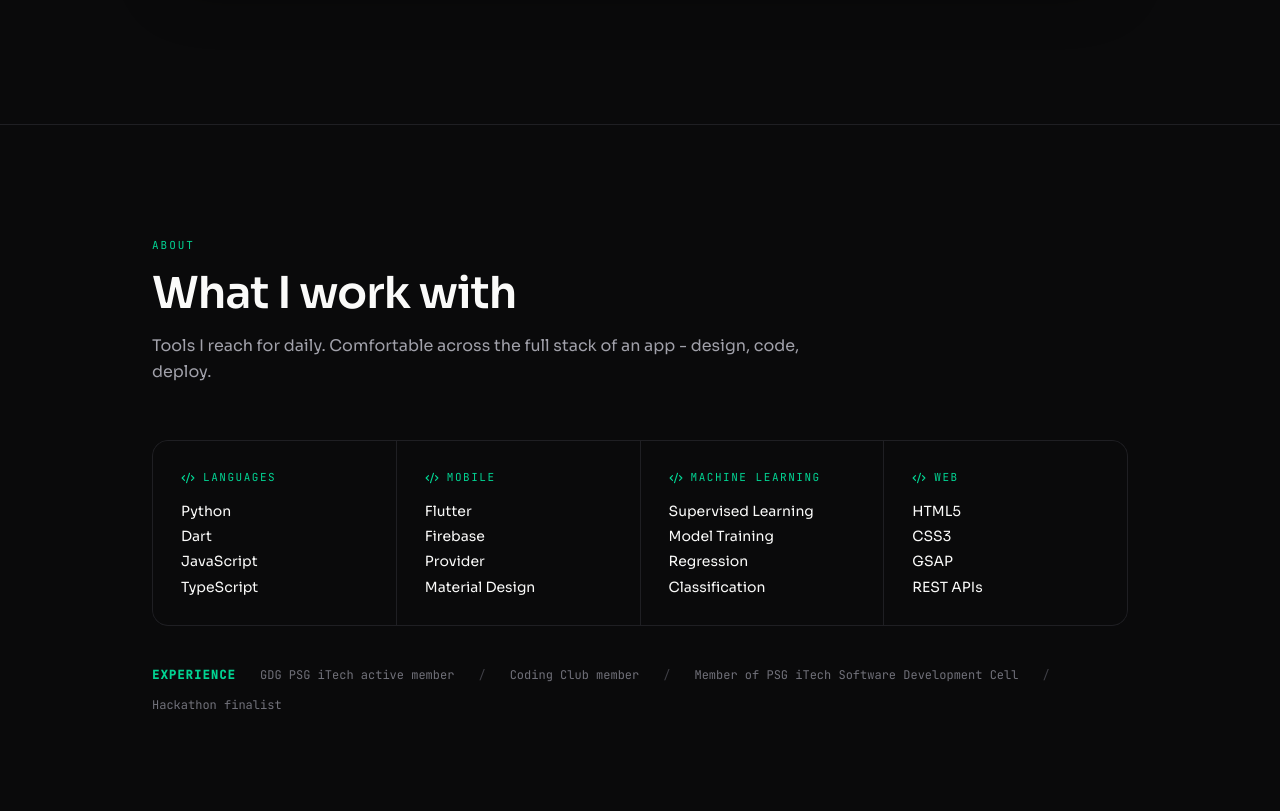
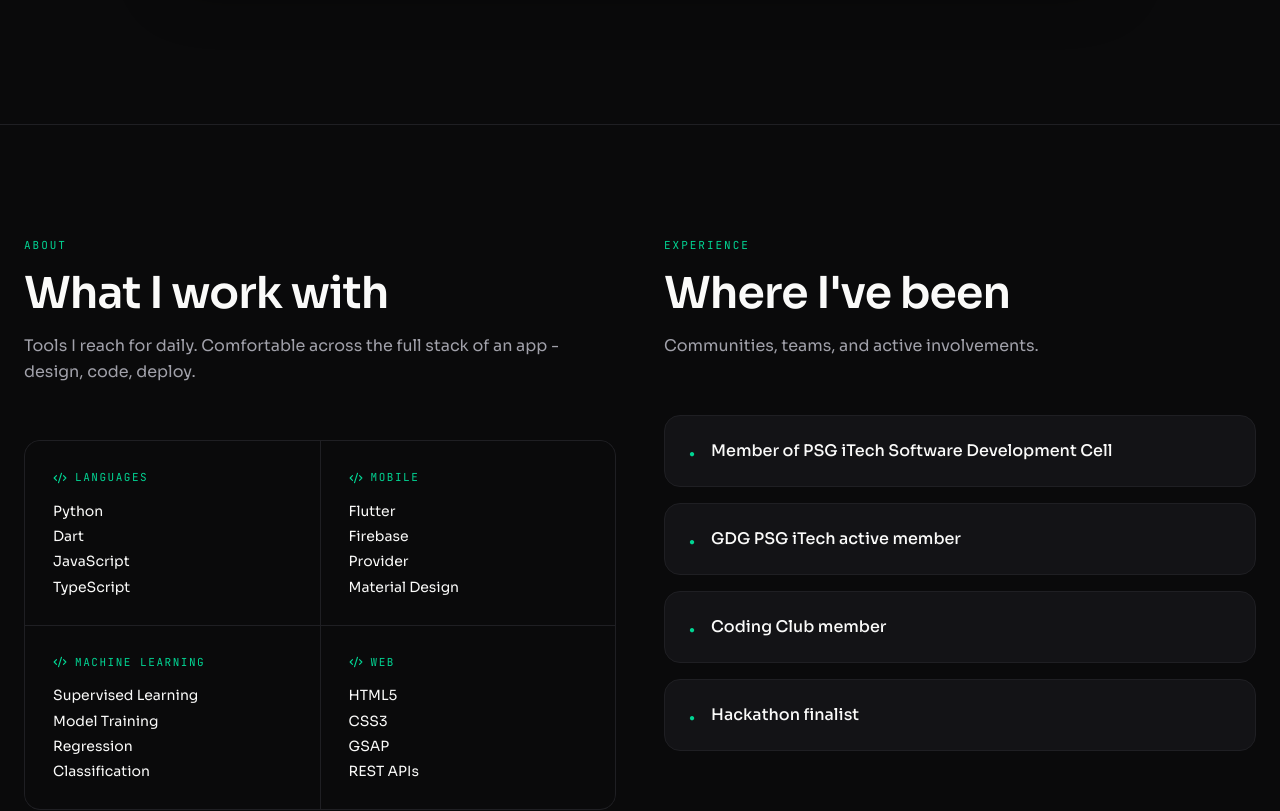
Before and after one commit to vijaykumaran2007/scroll-animated-video-website, a Next.js app: page / in a window 1280 px wide. Shown: the part 3120-3931 px from the top of the page. Built offline with nearby package versions, Linux system fonts and the light colour scheme.

Commit message:
Move Flutter to bottom bento grid & create dedicated Experience side-column

```diff
--- a/src/app/page.tsx
+++ b/src/app/page.tsx
@@ -189,16 +189,16 @@ const CERTIFICATIONS: ReadonlyArray<{
     image: "/images/qualcomm.png",
   },
   {
+    name: "Python Programming Foundation",
+    issuer: "Onwingspan",
+    year: "2023",
+    image: "/images/pythoncertificate.png",
+  },
+  {
     name: "Flutter & Dart: The Complete Development Guide",
     issuer: "Udemy",
     year: "2023",
     image: "/images/flutter.png",
-  },
-  {
-    name: "Python Programming Foundation",
-    issuer: "Onwingspan",
-    year: "2023",
-    image: "/images/pythoncertificate.png",
   },
 ];
 
@@ -581,14 +581,16 @@ function Skills() {
       id="about"
       className="relative z-10 bg-[#0a0a0b] border-t border-[#1f1f23]"
     >
-      <div className="max-w-5xl mx-auto px-6 py-24 md:py-28">
+      <div className="max-w-7xl mx-auto px-6 py-24 md:py-28">
+        <div className="grid grid-cols-1 lg:grid-cols-2 gap-16 lg:gap-12">
+          {/* ABOUT / SKILLS */}
+          <div>
             <SectionHeader
               eyebrow="About"
               title="What I work with"
               intro="Tools I reach for daily. Comfortable across the full stack of an app - design, code, deploy."
             />
-
-        <div className="mt-14 grid grid-cols-2 md:grid-cols-4 gap-px bg-[#1f1f23] rounded-2xl overflow-hidden border border-[#1f1f23]">
+            <div className="mt-14 grid grid-cols-2 gap-px bg-[#1f1f23] rounded-2xl overflow-hidden border border-[#1f1f23]">
               {SKILLS.map((group) => (
                 <div
                   key={group.group}
@@ -611,16 +613,29 @@ function Skills() {
                 </div>
               ))}
             </div>
+          </div>
 
-        <div className="mt-10 flex flex-wrap items-center gap-x-6 gap-y-3 text-[12px] font-mono text-[#71717a]">
-          <span className="text-emerald-400 font-semibold uppercase tracking-widest">Experience</span>
-          <span>GDG PSG iTech active member</span>
-          <span className="text-[#3f3f46]">/</span>
-          <span>Coding Club member</span>
-          <span className="text-[#3f3f46]">/</span>
-          <span>Member of PSG iTech Software Development Cell</span>
-          <span className="text-[#3f3f46]">/</span>
-          <span>Hackathon finalist</span>
+          {/* EXPERIENCE */}
+          <div>
+            <SectionHeader
+              eyebrow="Experience"
+              title="Where I've been"
+              intro="Communities, teams, and active involvements."
+            />
+            <div className="mt-14 flex flex-col gap-4">
+              {[
+                "Member of PSG iTech Software Development Cell",
+                "GDG PSG iTech active member",
+                "Coding Club member",
+                "Hackathon finalist"
+              ].map((item, idx) => (
+                <div key={idx} className="flex items-start gap-4 bg-[#131316] p-6 rounded-2xl border border-[#1f1f23] transition-colors hover:border-[#2a2a30]">
+                  <div className="mt-1.5 text-emerald-400 text-[10px]">●</div>
+                  <div className="text-[16px] font-medium text-[#fafaf9] leading-snug">{item}</div>
+                </div>
+              ))}
+            </div>
+          </div>
         </div>
       </div>
     </section>
```
Lines whose indentation alone changed are shown as unchanged.
